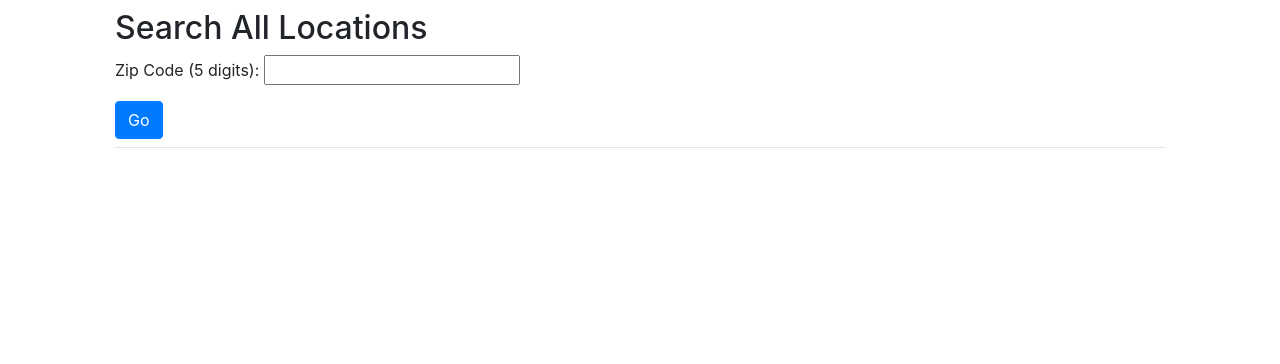
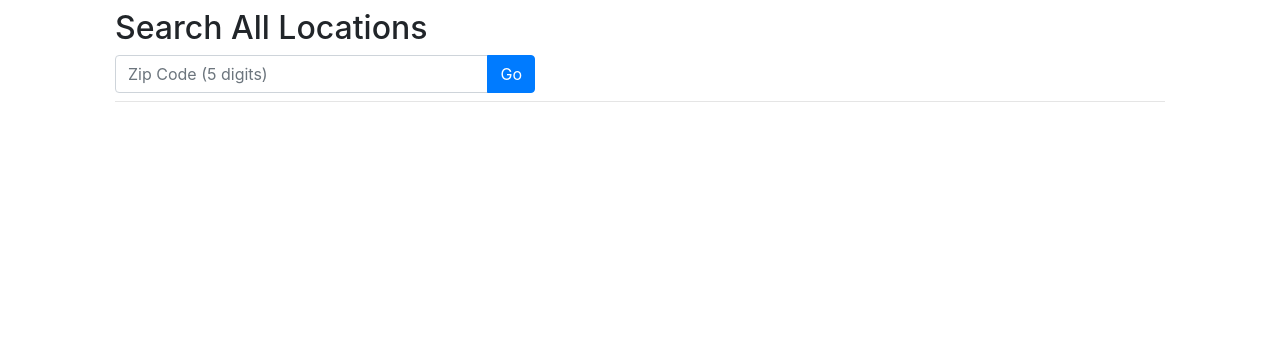
Before and after one commit to gcivil-nyu-org/fall2019-cs-gy-6063-team-five_fries, a Django app: page /search/ in a window 1280 px wide. Shown: the part 56-420 px from the top of the page. Run offline with Django 3.2, Linux system fonts and the light colour scheme; some libraries are stand-ins or nearby versions.

Commit message:
Show the search button along the search field

```diff
--- a/search/templates/search/search.html
+++ b/search/templates/search/search.html
@@ -20,11 +20,13 @@ $(document).ready(function(){
                 <div class="col-5">
                     <h2>Search All Locations</h2>
                     <form action="{% url 'search' %}" method="GET">
-
-                        Zip Code (5 digits): <input type="text" id="zip_code" name="zipcode" minlength="5" maxlength="5"
-                            required pattern="\d*">
-                        <p></p>
-                        <input type="submit" class="btn btn-primary" value="Go">
+                        <div class="input-group">
+                            <input type="text" class="form-control" placeholder="Zip Code (5 digits)" id="zip_code" name="zipcode"
+                                minlength="5" maxlength="5" required pattern="\d*">
+                            <div class="input-group-append">
+                                <input type="submit" class="btn btn-primary" value="Go">
+                            </div>
+                        </div>
                     </form>
                 </div>
             </div>
```
